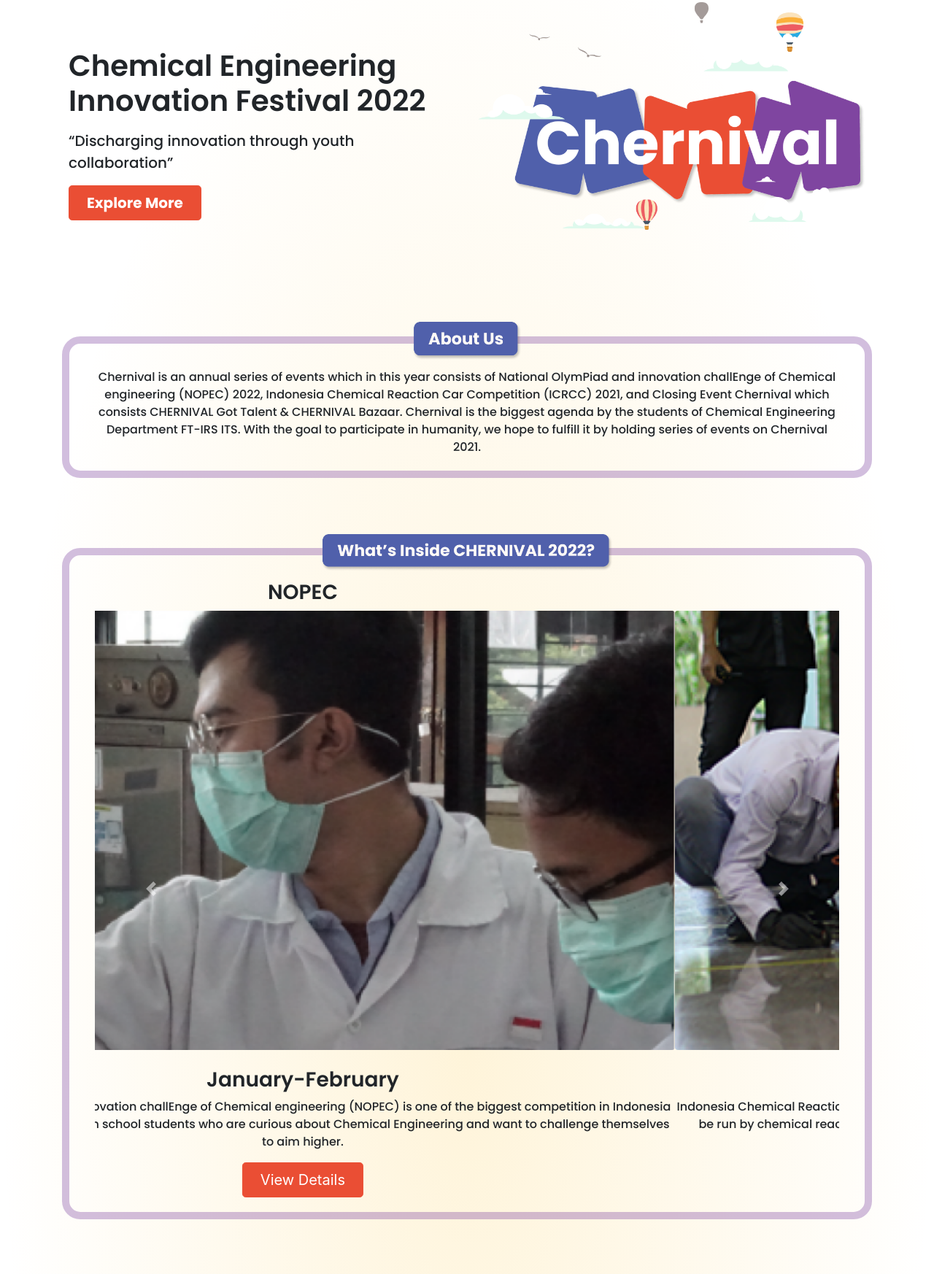
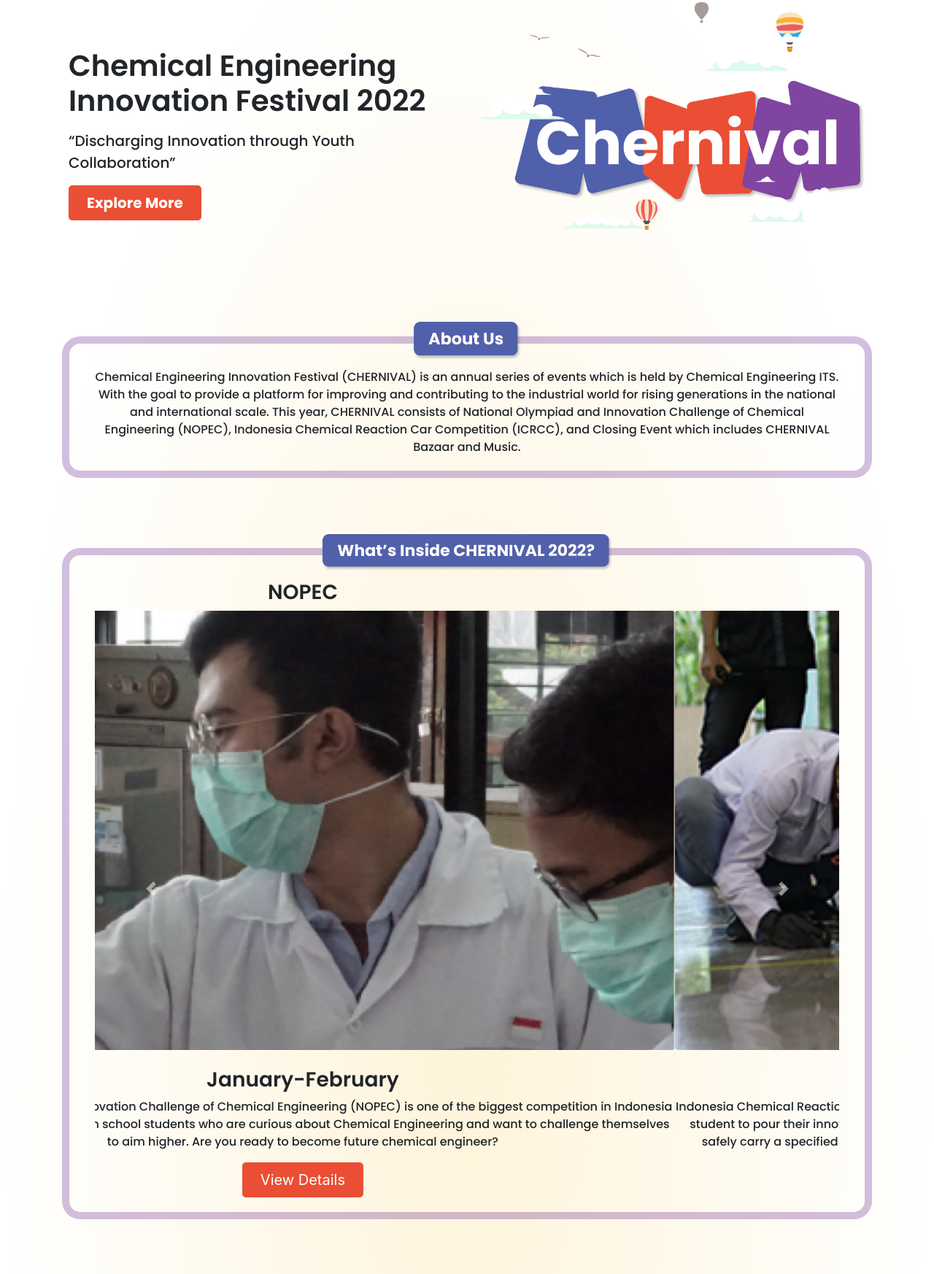
Before and after one commit to BryanYehuda/WebsiteChernival2022, a website: page src/index.html in a window 1280 px wide. Shown: the part 157-1903 px from the top of the page at 73% size. Drawn offline with nearby package versions, Linux system fonts and the light colour scheme.

Commit message:
Revisi Index.html Done

```diff
--- a/src/index.html
+++ b/src/index.html
@@ -76,7 +76,7 @@
                     </div>
                     <div class="col-12 col-sm-12 col-lg-6">
                         <h1 class="display-5 fw-bold lh-1 mb-3">Chemical Engineering Innovation Festival 2022</h1>
-                        <p class="lead">“Discharging innovation through youth collaboration”</p>
+                        <p class="lead">“Discharging Innovation through Youth Collaboration”</p>
                         <div class="d-grid gap-2 d-md-flex justify-content-md-start">
                             <button type="button" class="btn btn-primary btn-lg px-4 me-md-2" style="background-color: #EA4E34; border-color: #EA4E34;">Explore More</button>
                         </div>
@@ -94,9 +94,10 @@
                         <img src="public/images/HomeAsset/AboutUs.png" class="mx-lg-auto img-fluid align-items-center justify-content-center" width="150" loading="lazy" alt="About Us Banner">
                     </div>
                     <div class="card-body">
-                        <p class="card-text">Chernival is an annual series of events which in this year consists of National OlymPiad and innovation challEnge of Chemical engineering (NOPEC) 2022, Indonesia Chemical Reaction Car Competition (ICRCC) 2021, and Closing Event
-                            Chernival which consists CHERNIVAL Got Talent & CHERNIVAL Bazaar. Chernival is the biggest agenda by the students of Chemical Engineering Department FT-IRS ITS. With the goal to participate in humanity, we hope to fulfill it
-                            by holding series of events on Chernival 2021.</p>
+                        <p class="card-text">Chemical Engineering Innovation Festival (CHERNIVAL) is an annual series of events which is held by Chemical Engineering ITS. With the goal to provide a platform for improving and contributing to the industrial world for rising
+                            generations in the national and international scale. This year, CHERNIVAL consists of National Olympiad and Innovation Challenge of Chemical Engineering (NOPEC), Indonesia Chemical Reaction Car Competition (ICRCC), and Closing
+                            Event which includes CHERNIVAL Bazaar and Music.
+                        </p>
                     </div>
                 </div>
             </div>
@@ -117,24 +118,24 @@
                                     <h3>NOPEC</h3>
                                     <img class="d-block w-100 rounded" src="public/images/HomeAsset/Nopec.png" alt="NOPEC Picture"><br>
                                     <h3>January-February</h3>
-                                    <p class="card-text">National OlymPiad and innovation challEnge of Chemical engineering (NOPEC) is one of the biggest competition in Indonesia which is held for senior high school students who are curious about Chemical Engineering and
-                                        want to challenge themselves to aim higher.</p>
+                                    <p class="card-text">National Olympiad and Innovation Challenge of Chemical Engineering (NOPEC) is one of the biggest competition in Indonesia which is held for senior high school students who are curious about Chemical Engineering and
+                                        want to challenge themselves to aim higher. Are you ready to become future chemical engineer?</p>
                                     <button type="button" class="btn btn-primary btn-lg px-4 me-md-2" style="background-color: #EA4E34; border-color: #EA4E34;">View Details</button>
                                 </div>
                                 <div class="carousel-item">
                                     <h3>ICRCC</h3>
                                     <img class="d-block w-100 rounded" src="public/images/HomeAsset/ICRCC.png" alt="ICRCC Picture"><br>
                                     <h3>March-May</h3>
-                                    <p class="card-text">Indonesia Chemical Reaction Car Competition is Reaction Car competition with objective is to create car prototype that could be run by chemical reaction through the specified distance while carrying specified load.
-                                        And also poster presentation competition and many more additional competition.</p>
+                                    <p class="card-text">Indonesia Chemical Reaction Car Competition (ICRCC) is an international-scaled competition which engages undergraduate student to pour their innovative ideas in developing a prototype car which is powered by chemical
+                                        energy source that will safely carry a specified load over a given distance and stop. Are you dare to compete in this prestigious competition?</p>
                                     <button type="button" class="btn btn-primary btn-lg px-4 me-md-2" style="background-color: #EA4E34; border-color: #EA4E34;">View Details</button>
                                 </div>
                                 <div class="carousel-item">
                                     <h3>Closing Event</h3>
                                     <img class="d-block w-100 rounded" src="public/images/HomeAsset/Closing.png" alt="Closing Picture"><br>
                                     <h3>April-June</h3>
-                                    <p class="card-text">The closing event of CHERNIVAL 2022 in this year consists of CHERNIVAL Got Talent & CHERNIVAL Bazaar. This event aims to introduce the Department of Chemical Engineering FT-IRS ITS to the public through several series
-                                        of cool events.</p>
+                                    <p class="card-text">Closing Event CHERNIVAL 2022 will give a whole new experience for Surabayans to bring back the excitement of strolling around bazaar and enjoying music. Be ready for getting thousands of fun!
+                                    </p>
                                     <button type="button" class="btn btn-primary btn-lg px-4 me-md-2" style="background-color: #EA4E34; border-color: #EA4E34;">View Details</button>
                                 </div>
                             </div>
```
